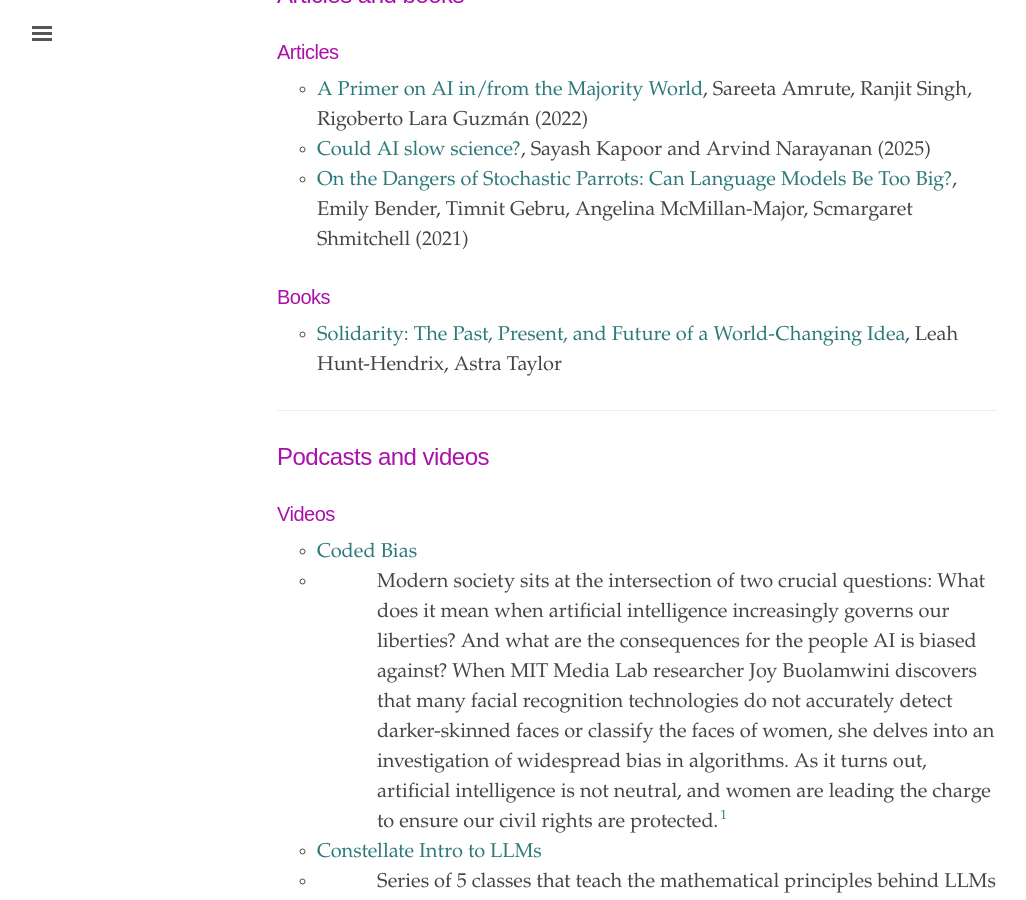
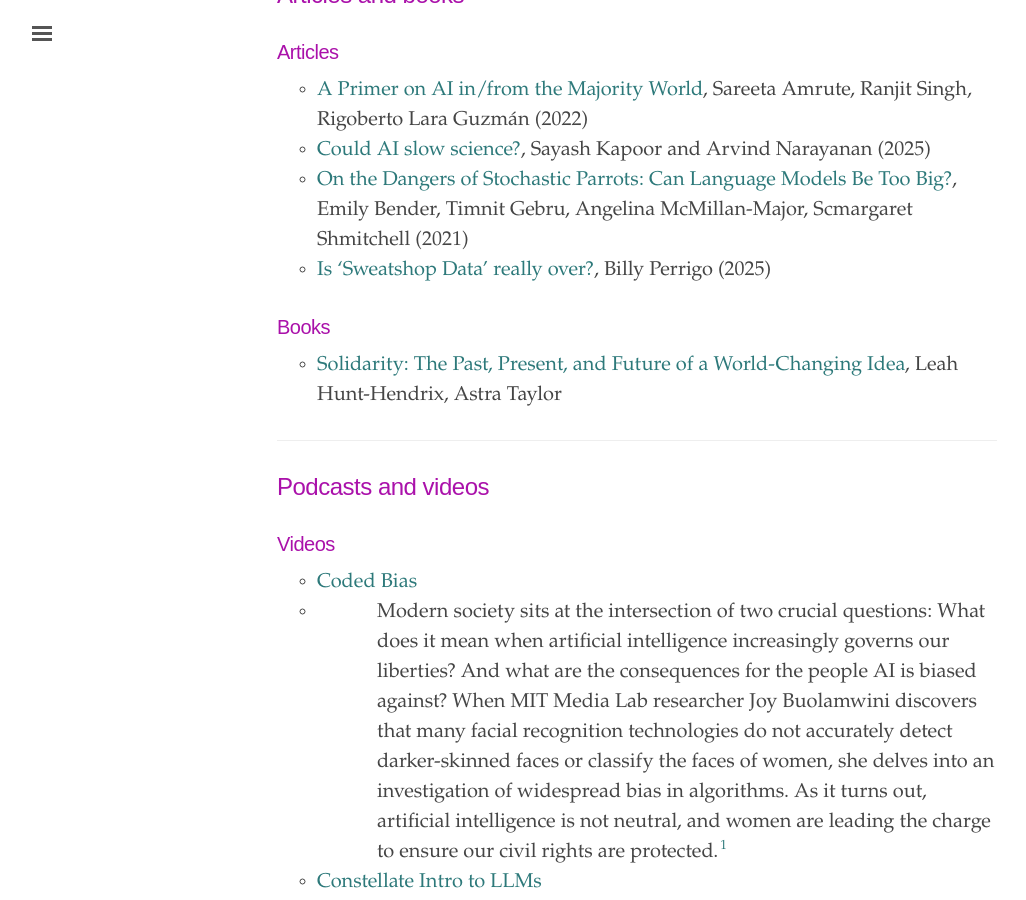
Before and after one commit to ylimem/ed, a Jekyll site: the page built from resources.md, in a window 1280 px wide and 900 px high, scrolled down 594 px. Shown: the whole window, without its empty margins (3-1029 px from the left). Built offline with Jekyll 4.4.1, drawn with Linux system fonts in a browser that asks for light colours.

Commit message:
added Time article

```diff
--- a/resources.md
+++ b/resources.md
@@ -17,6 +17,7 @@
 - [A Primer on AI in/from the Majority World](https://datasociety.net/library/a-primer-on-ai-in-from-the-majority-world/), Sareeta Amrute, Ranjit Singh, Rigoberto Lara Guzmán (2022)
 - [Could AI slow science?](https://www.aisnakeoil.com/p/could-ai-slow-science), Sayash Kapoor and Arvind Narayanan (2025)
 - [On the Dangers of Stochastic Parrots: Can Language Models Be Too Big?](https://s10251.pcdn.co/pdf/2021-bender-parrots.pdf), Emily Bender, Timnit Gebru, Angelina McMillan-Major, Scmargaret Shmitchell (2021)
+- [Is 'Sweatshop Data' really over?](https://time.com/7306153/ai-sweatshop-data-over/), Billy Perrigo (2025)
 
 ### Books
 - [Solidarity: The Past, Present, and Future of a World-Changing Idea](https://www.penguinrandomhouse.com/books/740355/solidarity-by-leah-hunt-hendrix-and-astra-taylor/), Leah Hunt-Hendrix, Astra Taylor
```
